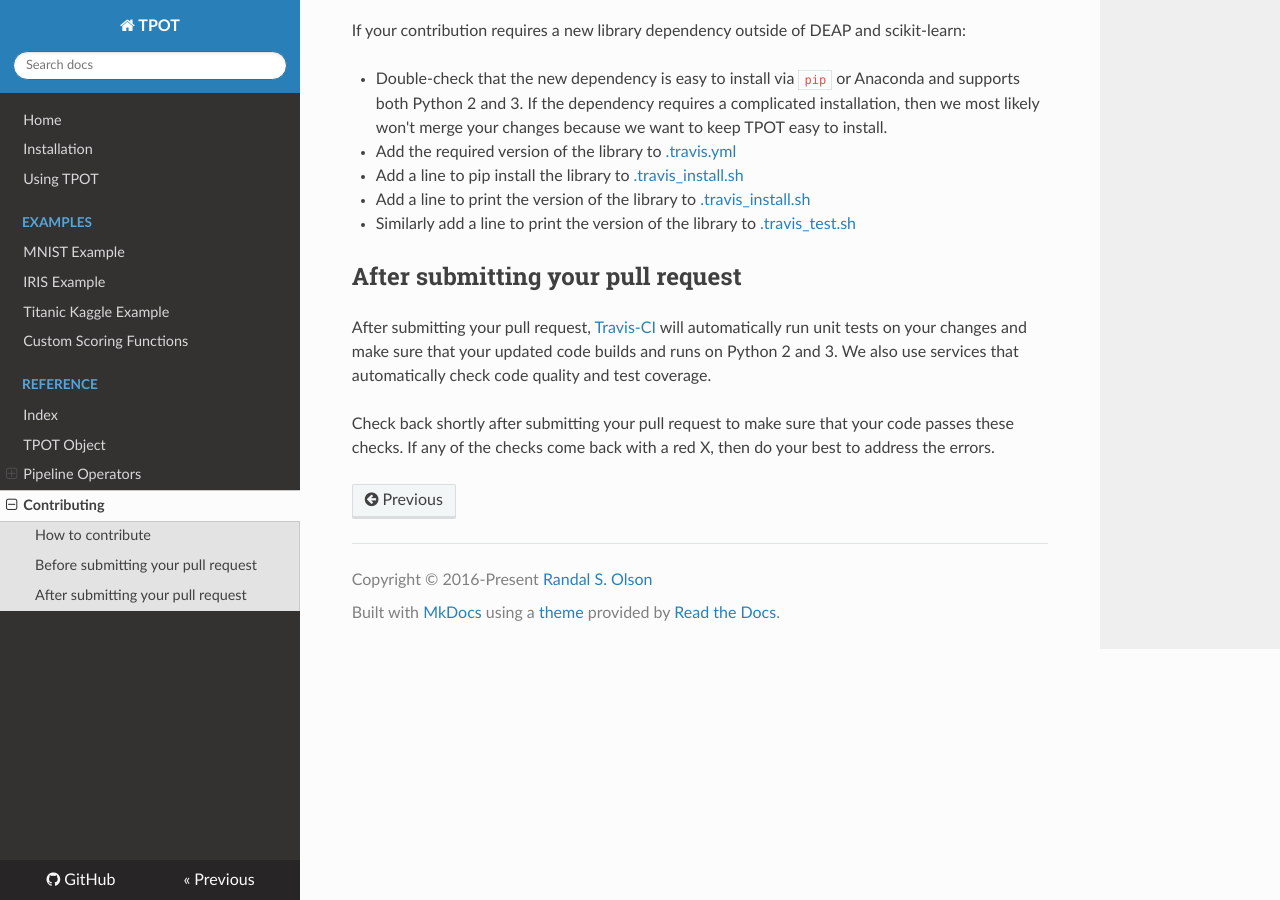
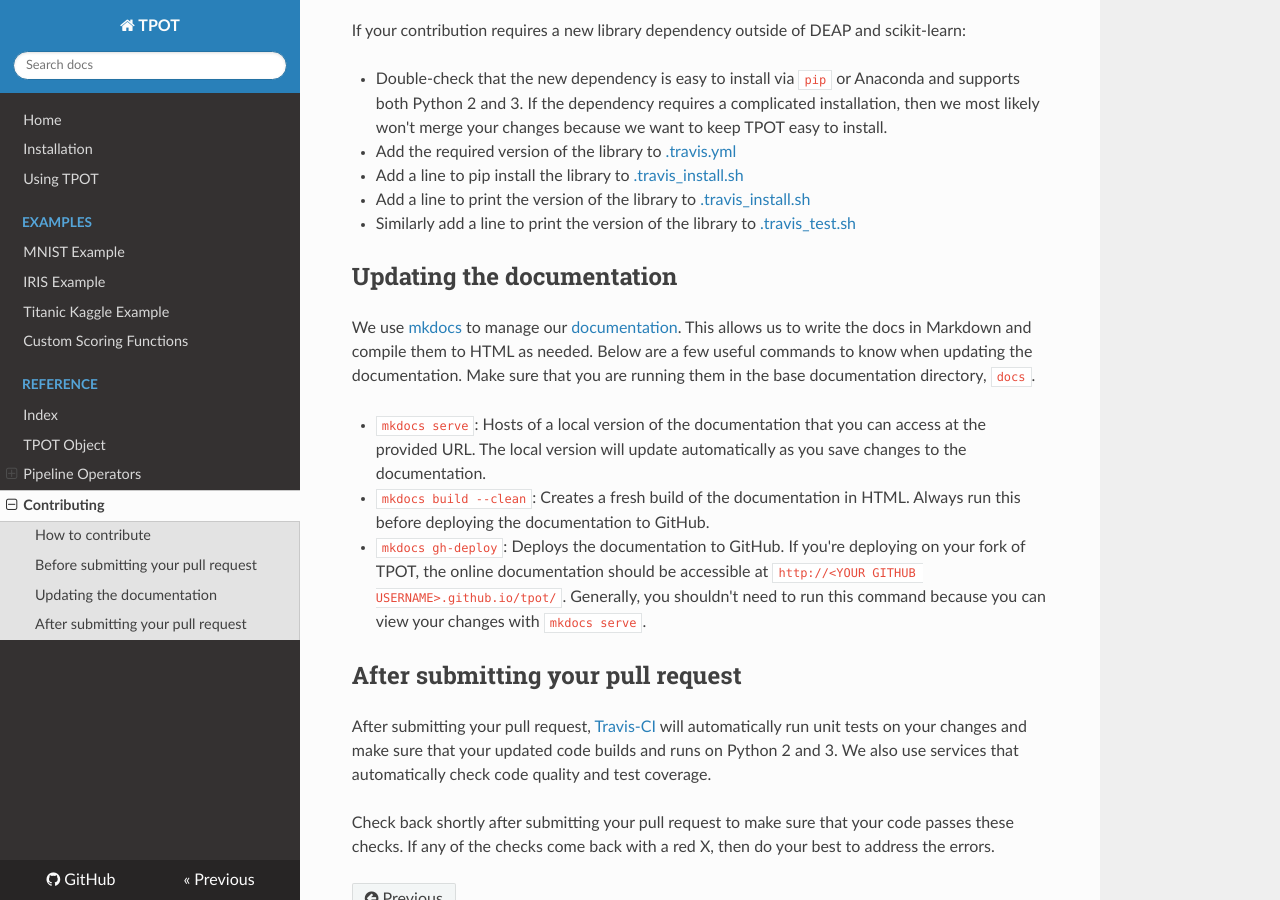
Before and after one commit to EpistasisLab/tpot, an MkDocs documentation site: the page built from docs/sources/contributing.md, in a window 1280 px wide and 900 px high, scrolled down 1480 px. Built offline with MkDocs 1.6.1, drawn with Linux system fonts in a browser that asks for light colours; nearby versions of some CDN libraries; old or Windows-style settings are respelled for this version of MkDocs.

Commit message:
Update contributing info
Now has info on how to update the documentation.

```diff
--- a/docs/sources/contributing.md
+++ b/docs/sources/contributing.md
@@ -70,6 +70,16 @@
 
 * Similarly add a line to print the version of the library to [.travis_test.sh](https://github.com/rhiever/tpot/blob/master/ci/.travis_test.sh#L17)
 
+## Updating the documentation
+
+We use [mkdocs](http://www.mkdocs.org/) to manage our [documentation](http://rhiever.github.io/tpot/). This allows us to write the docs in Markdown and compile them to HTML as needed. Below are a few useful commands to know when updating the documentation. Make sure that you are running them in the base documentation directory, `docs`.
+
+* `mkdocs serve`: Hosts of a local version of the documentation that you can access at the provided URL. The local version will update automatically as you save changes to the documentation.
+
+* `mkdocs build --clean`: Creates a fresh build of the documentation in HTML. Always run this before deploying the documentation to GitHub.
+
+* `mkdocs gh-deploy`: Deploys the documentation to GitHub. If you're deploying on your fork of TPOT, the online documentation should be accessible at `http://<YOUR GITHUB USERNAME>.github.io/tpot/`. Generally, you shouldn't need to run this command because you can view your changes with `mkdocs serve`.
+
 ## After submitting your pull request
 
 After submitting your pull request, [Travis-CI](https://travis-ci.com/) will automatically run unit tests on your changes and make sure that your updated code builds and runs on Python 2 and 3. We also use services that automatically check code quality and test coverage.
```
